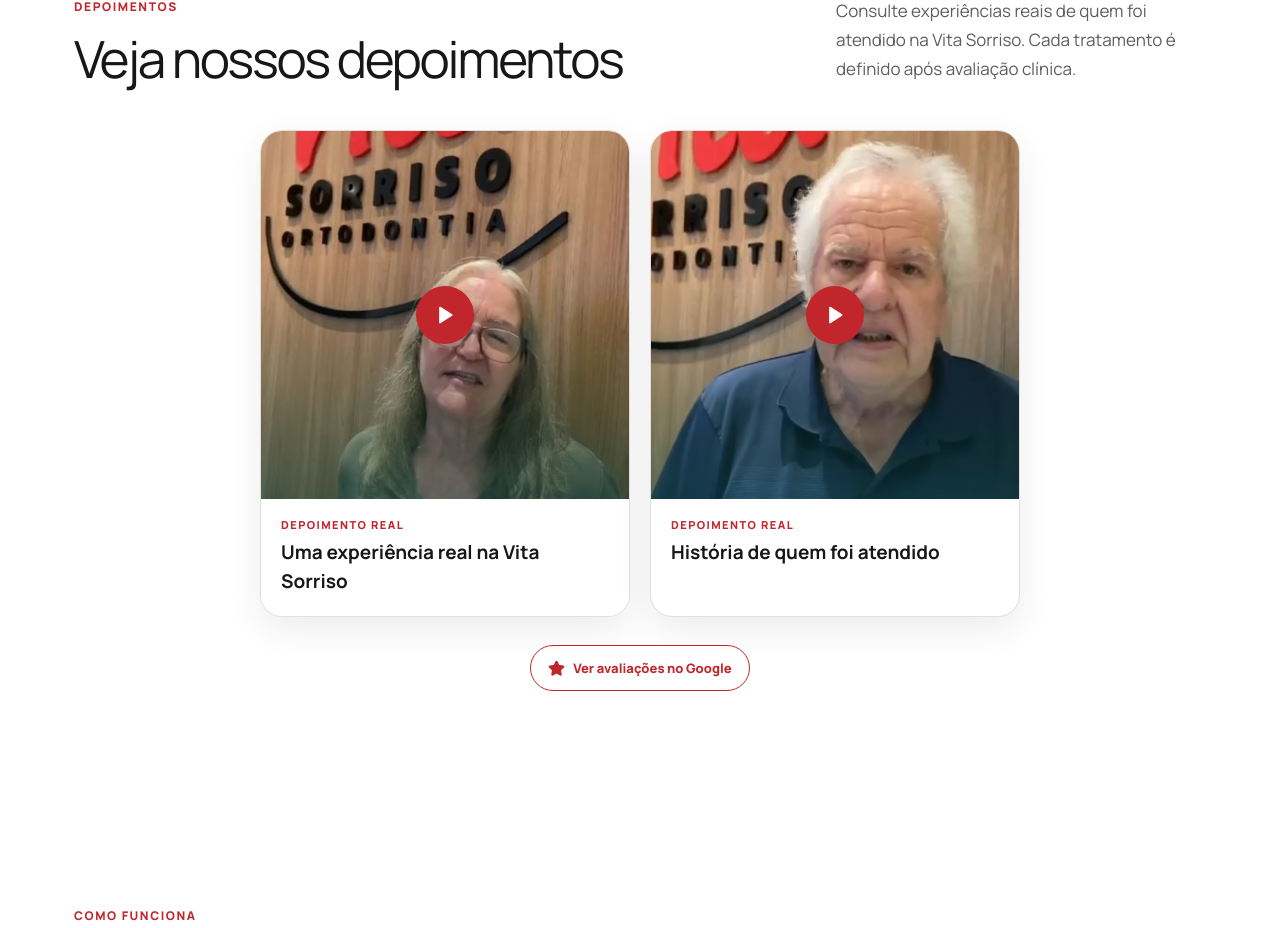
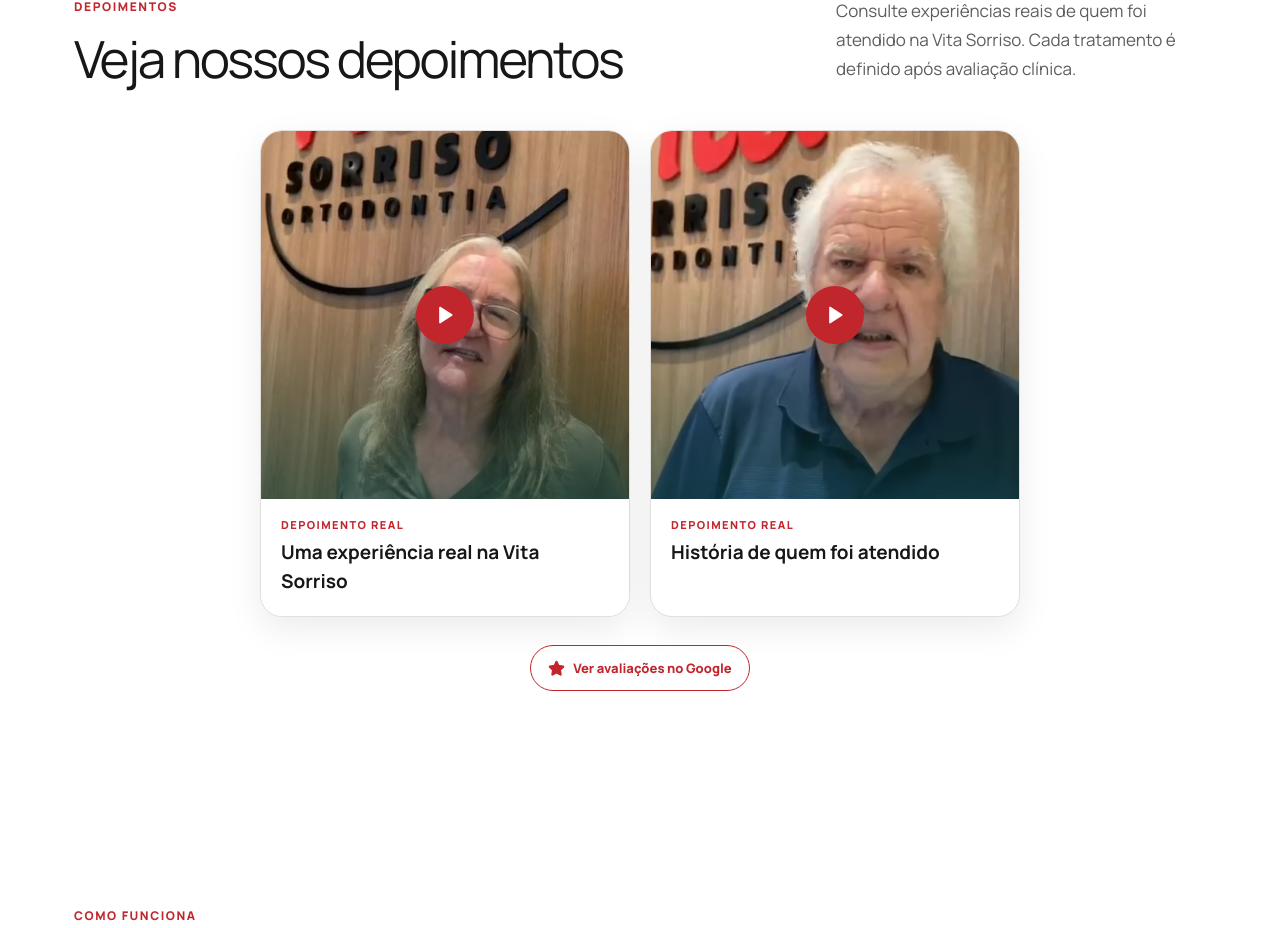
Before and after one commit to vitaodontoimplantes/lp-nova-vita, a React (Vite) app in the folder client/: page / in a window 1280 px wide. Shown: the part 2235-3163 px from the top of the page. Built offline with nearby package versions, Linux system fonts and the light colour scheme.

Commit message:
Hide remaining caption on first testimonial

```diff
--- a/client/src/index.css
+++ b/client/src/index.css
@@ -225,6 +225,6 @@
 
 /* Focal points for the burned-in captions: keep the person visible while cropping the caption zones. */
 .testimonial-card:first-child .testimonial-media video,
-.testimonial-card:first-child .testimonial-poster img { object-position: center 62%; }
+.testimonial-card:first-child .testimonial-poster img { object-position: center 70%; }
 .testimonial-card:nth-child(2) .testimonial-media video,
 .testimonial-card:nth-child(2) .testimonial-poster img { object-position: center 38%; }
```
